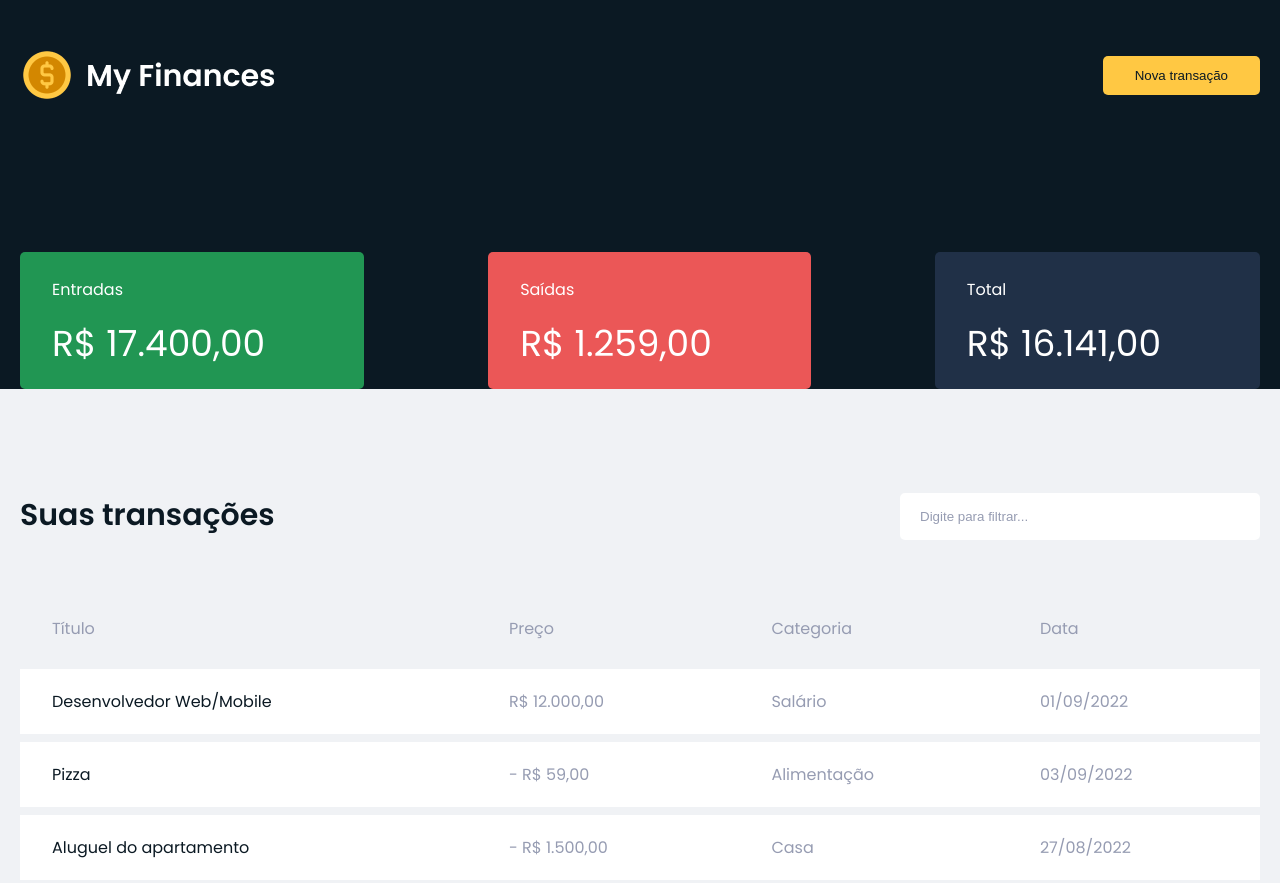
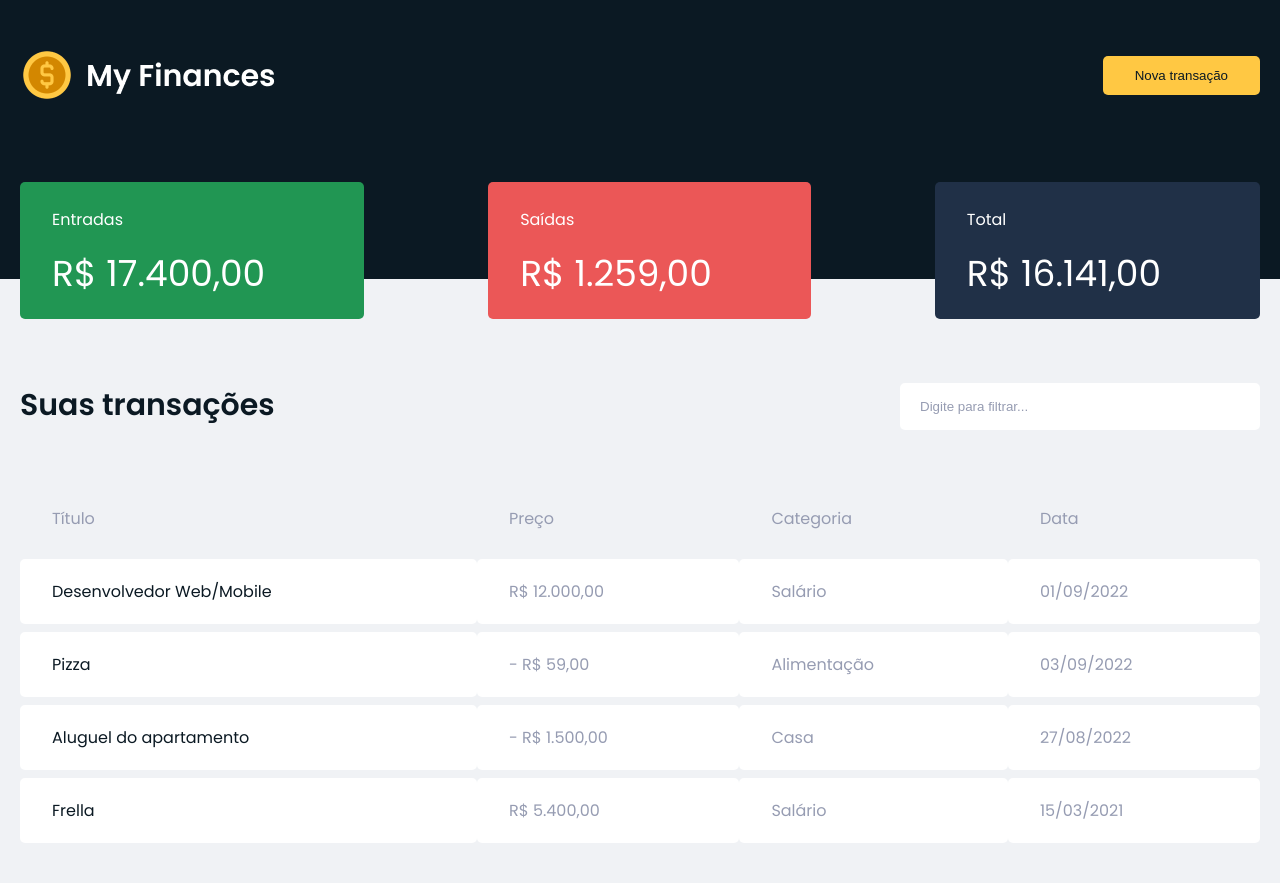
Before and after one commit to maiullyDev/my-finances, a plain HTML site: page index.html in a window 1280 px wide. Shown: the top 883 px of the page. After the commit the page ends 851 px from the top, so only its background shows below. Drawn offline with Linux system fonts and the light colour scheme.

Commit message:
Concluindo estilos

```diff
--- a/styles/styles/styles.scss
+++ b/styles/styles/styles.scss
@@ -15,7 +15,7 @@ body {
     }
 
     padding-top: 3rem;
-    padding-bottom: 9.375rem;
+    padding-bottom: 2.5rem;
 
     display: flex;
     align-items: center;
@@ -65,6 +65,9 @@ body {
 
     max-width: 1240px;
     margin: 0 auto;
+
+    position: relative;
+    top: 2.5rem;
   }
 
   background-color: $azul-escuro-1;
@@ -128,6 +131,7 @@ body {
 
         padding: 20px 32px;
         background-color: $branco;
+        border-radius: 5px;
       }
     }
 
```
Also changed, not shown: styles/styles/styles.css, 1 other file.
